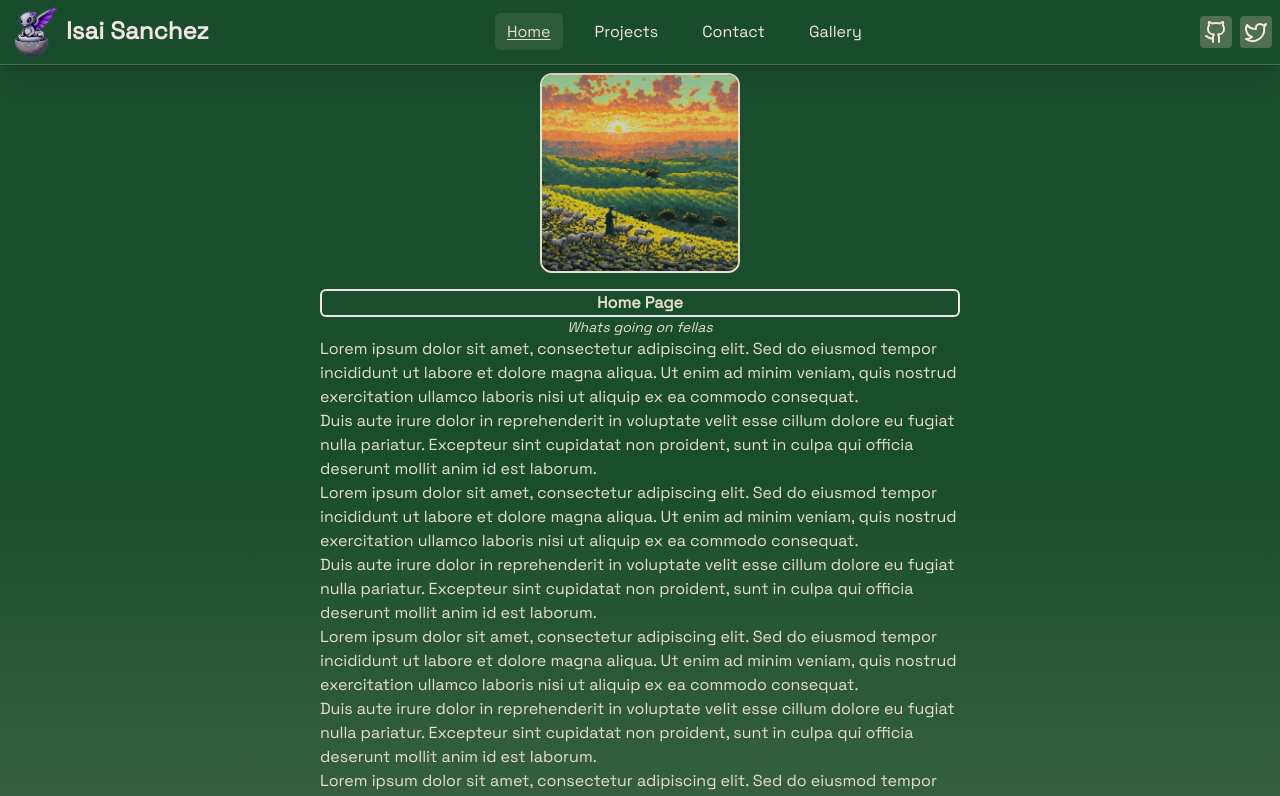
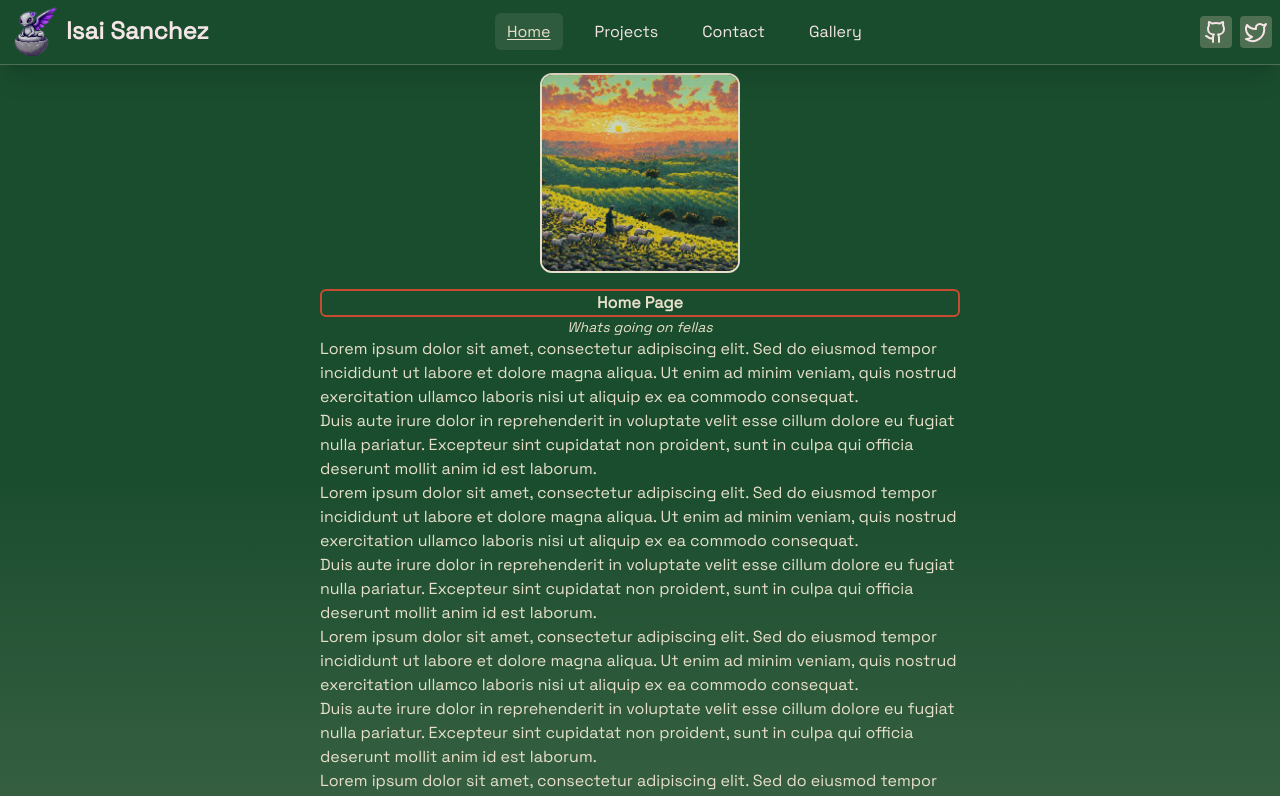
Before and after one commit to rahuljangirwork/rahuljangir.work, a Next.js app: page / in a window 1280 px wide. Shown: the top 796 px of the page. Built offline with nearby package versions, Linux system fonts and the light colour scheme.

Commit message:
messing around with accent colors

```diff
--- a/tailwind.config.ts
+++ b/tailwind.config.ts
@@ -9,11 +9,13 @@ const config: Config = {
   theme: {
     extend: {
       colors: {
-        primary: "#1A4D2E", // forrest green
+        primary: "#1A4D2E", // dark forrest green
         palette: {
-          1: "#4F6F52", // lighter forrest green
-          2: "#E8DFCA", // off-white
-          3: "#F5E5E6", // white
+          1: "#4F6F52", // lighter muted forrest green
+          2: "#E8DFCA", // light beige
+          3: "#F5E5E6", // off-white
+          4: "#C84B31", // ACCENT: terracotta
+          5: "#4D1A39", // ACCENT: purple
         },
       },
       /*
```
